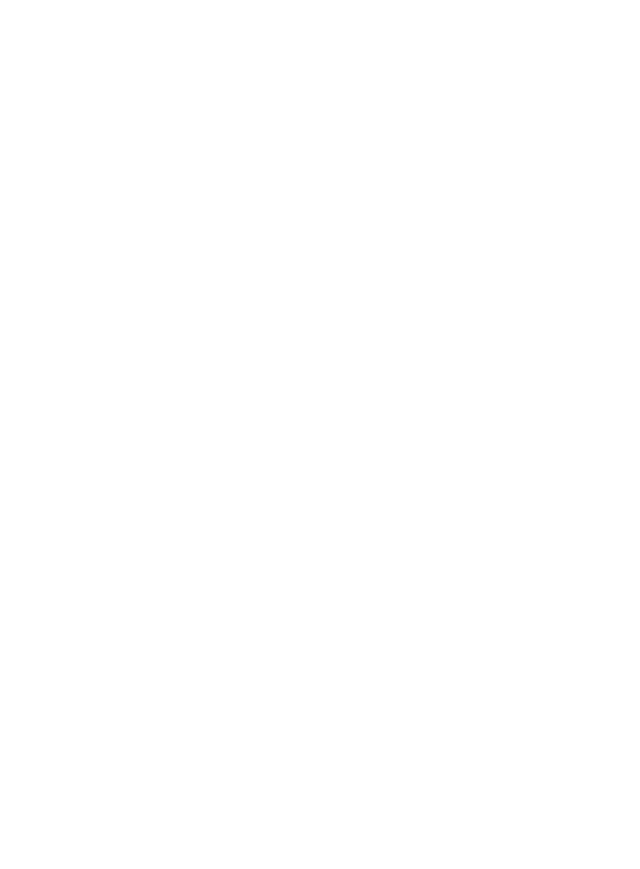
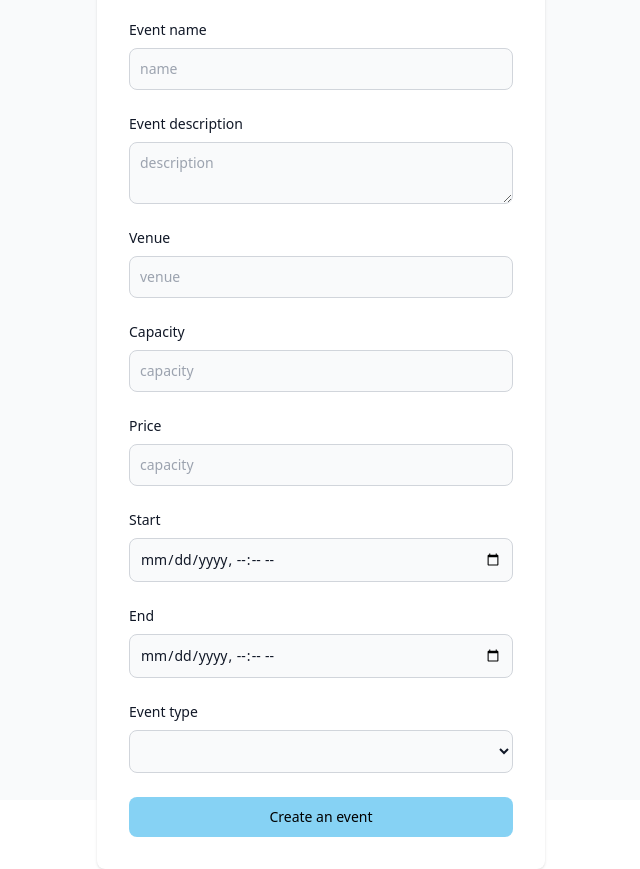
Before and after one commit to Geekigen/EventManagement, a Nuxt app: page /events/create-event in a window 1280 px wide. Before the commit this address had no page. Shown: the whole page, without its empty margins (319-959 px from the left). Before the commit the page ends 800 px from the top, so only its background shows below. Built offline with nearby package versions, Linux system fonts and the light colour scheme.

Commit message:
feat: add create event page

```diff
--- /dev/null
+++ b/pages/events/create-event.vue
@@ -0,0 +1,133 @@
+<template>
+    <section class="bg-gray-50 dark:bg-gray-900">
+        <div class="flex flex-col items-center justify-center px-6 py-8 mx-auto md:h-screen lg:py-0">
+            <div
+                class="w-full bg-white rounded-lg shadow dark:border md:mt-0 sm:max-w-md xl:p-0 dark:bg-gray-800 dark:border-gray-700">
+                <div class="p-6 space-y-4 md:space-y-6 sm:p-8">
+                    <div role="alert" v-if="error" class="rounded border-s-4 border-red-500 bg-red-50 p-4">
+                        <strong class="block font-medium text-red-800"> Something went wrong </strong>
+
+                        <p class="mt-2 text-sm text-red-700">
+                            {{ error }}
+                        </p>
+                    </div>
+                    <h1 class="text-xl font-bold leading-tight tracking-tight text-gray-900 md:text-2xl dark:text-white">
+                        Create an event
+                    </h1>
+                    <form class="space-y-4 md:space-y-6" action="#">
+                        <div>
+                            <label for="name" class="block mb-2 text-sm font-medium text-gray-900 dark:text-white">Event name</label>
+                            <input type="text" name="name" id="name" v-model="form.name"
+                                class="bg-gray-50 border border-gray-300 text-gray-900 sm:text-sm rounded-lg focus:ring-primary-600 focus:border-primary-600 block w-full p-2.5 dark:bg-gray-700 dark:border-gray-600 dark:placeholder-gray-400 dark:text-white dark:focus:ring-blue-500 dark:focus:border-blue-500"
+                                placeholder="name" required="">
+                        </div>
+                        <div>
+                            <label for="description" class="block mb-2 text-sm font-medium text-gray-900 dark:text-white">Event description</label>
+                            <textarea name="description" id="description" v-model="form.description"
+                                class="bg-gray-50 border border-gray-300 text-gray-900 sm:text-sm rounded-lg focus:ring-primary-600 focus:border-primary-600 block w-full p-2.5 dark:bg-gray-700 dark:border-gray-600 dark:placeholder-gray-400 dark:text-white dark:focus:ring-blue-500 dark:focus:border-blue-500"
+                                placeholder="description" required=""></textarea>
+                        </div>
+                        <div>
+                            <label for="venue" class="block mb-2 text-sm font-medium text-gray-900 dark:text-white">Venue</label>
+                            <input type="text" name="venue" id="venue" v-model="form.venue"
+                                class="bg-gray-50 border border-gray-300 text-gray-900 sm:text-sm rounded-lg focus:ring-primary-600 focus:border-primary-600 block w-full p-2.5 dark:bg-gray-700 dark:border-gray-600 dark:placeholder-gray-400 dark:text-white dark:focus:ring-blue-500 dark:focus:border-blue-500"
+                                placeholder="venue" required="">
+                        </div>
+                        <div>
+                            <label for="capacity" class="block mb-2 text-sm font-medium text-gray-900 dark:text-white">Capacity</label>
+                            <input type="number" name="capacity" id="capacity" v-model="form.capacity"
+                                class="bg-gray-50 border border-gray-300 text-gray-900 sm:text-sm rounded-lg focus:ring-primary-600 focus:border-primary-600 block w-full p-2.5 dark:bg-gray-700 dark:border-gray-600 dark:placeholder-gray-400 dark:text-white dark:focus:ring-blue-500 dark:focus:border-blue-500"
+                                placeholder="capacity" required="">
+                        </div>
+                        <div>
+                            <label for="price" class="block mb-2 text-sm font-medium text-gray-900 dark:text-white">Price</label>
+                            <input type="number" name="price" id="price" v-model="form.price"
+                                class="bg-gray-50 border border-gray-300 text-gray-900 sm:text-sm rounded-lg focus:ring-primary-600 focus:border-primary-600 block w-full p-2.5 dark:bg-gray-700 dark:border-gray-600 dark:placeholder-gray-400 dark:text-white dark:focus:ring-blue-500 dark:focus:border-blue-500"
+                                placeholder="capacity" required="">
+                        </div>
+                        <div>
+                            <label for="start"
+                                class="block mb-2 text-sm font-medium text-gray-900 dark:text-white">Start</label>
+                            <input type="datetime-local" name="start" id="start"
+                                v-model="form.start"
+                                class="bg-gray-50 border border-gray-300 text-gray-900 sm:text-sm rounded-lg focus:ring-primary-600 focus:border-primary-600 block w-full p-2.5 dark:bg-gray-700 dark:border-gray-600 dark:placeholder-gray-400 dark:text-white dark:focus:ring-blue-500 dark:focus:border-blue-500"
+                                required="">
+                        </div>
+                        <div>
+                            <label for="end"
+                                class="block mb-2 text-sm font-medium text-gray-900 dark:text-white">End</label>
+                            <input type="datetime-local" name="end" id="end"
+                                v-model="form.end"
+                                class="bg-gray-50 border border-gray-300 text-gray-900 sm:text-sm rounded-lg focus:ring-primary-600 focus:border-primary-600 block w-full p-2.5 dark:bg-gray-700 dark:border-gray-600 dark:placeholder-gray-400 dark:text-white dark:focus:ring-blue-500 dark:focus:border-blue-500"
+                                required="">
+                        </div>
+                        <div>
+                            <label for="type"
+                                class="block mb-2 text-sm font-medium text-gray-900 dark:text-white">Event type</label>
+                            <select name="type" id="type" v-model="form.type"
+                                class="bg-gray-50 border border-gray-300 text-gray-900 sm:text-sm rounded-lg focus:ring-primary-600 focus:border-primary-600 block w-full p-2.5 dark:bg-gray-700 dark:border-gray-600 dark:placeholder-gray-400 dark:text-white dark:focus:ring-blue-500 dark:focus:border-blue-500">
+                                <option value="festival" selected>Festival</option>
+                            </select>
+                        </div>
+                        <button type="button" @click="handleSubmit"
+                            class="w-full text-black bg-sky-500/50 hover:bg-sky-500/75 focus:ring-4 focus:outline-none focus:ring-primary-300 font-medium rounded-lg text-sm px-5 py-2.5 text-center dark:bg-sky dark:hover:bg-primary-700 dark:focus:ring-primary-800">Create
+                            an event</button>
+                    </form>
+                </div>
+            </div>
+        </div>
+    </section>
+</template>
+
+<script>
+export default {
+    name: 'CreateEvent',
+    data() {
+        return {
+            error: "",
+            form: {
+                name: '',
+                description: '',
+                venue: '',
+                price: '',
+                capacity: '',
+                start: '',
+                end: '',
+                type:''
+            }
+        }
+    },
+    methods: {
+        async handleSubmit() {
+            try {
+                const response = await $fetch('http://127.0.0.1:8000/events/create/', {
+                    method: 'POST',
+                    headers: {
+                        'Content-Type': 'application/json'
+                    },
+                    body: {
+                       name: this.form.name,
+                       description: this.form.description,
+                       venue: this.form.venue,
+                       price: this.form.price,
+                       capacity:this.form.capacity,
+                       start: this.form.start,
+                       end: this.form.end,
+                       type: this.form.type,
+                    }
+                });
+
+                if (response.code !== "201") {
+                    return this.error = response.message
+                }
+                return await navigateTo(`/events/`)
+
+            } catch (error) {
+                this.error = "Connection error"
+                console.error('Error:', error);
+            }
+
+        }
+    }
+}
+</script>
```
